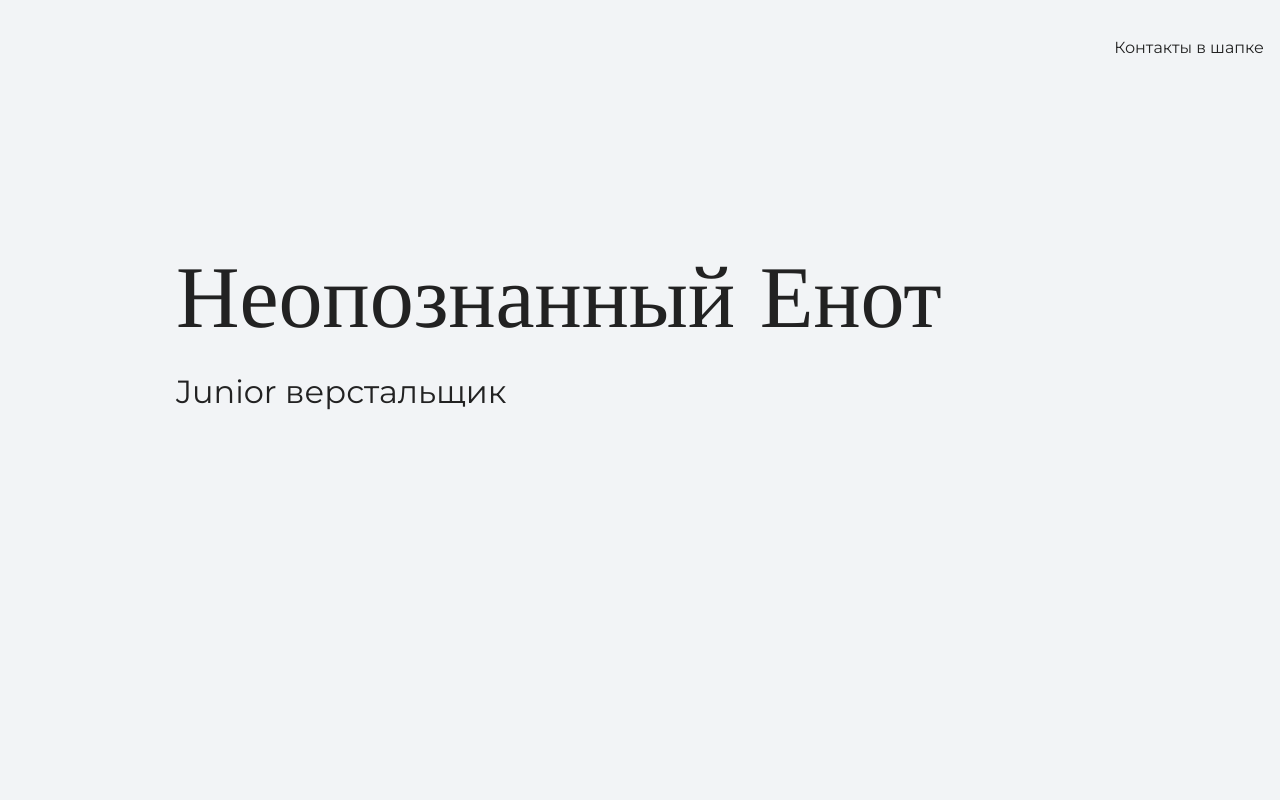
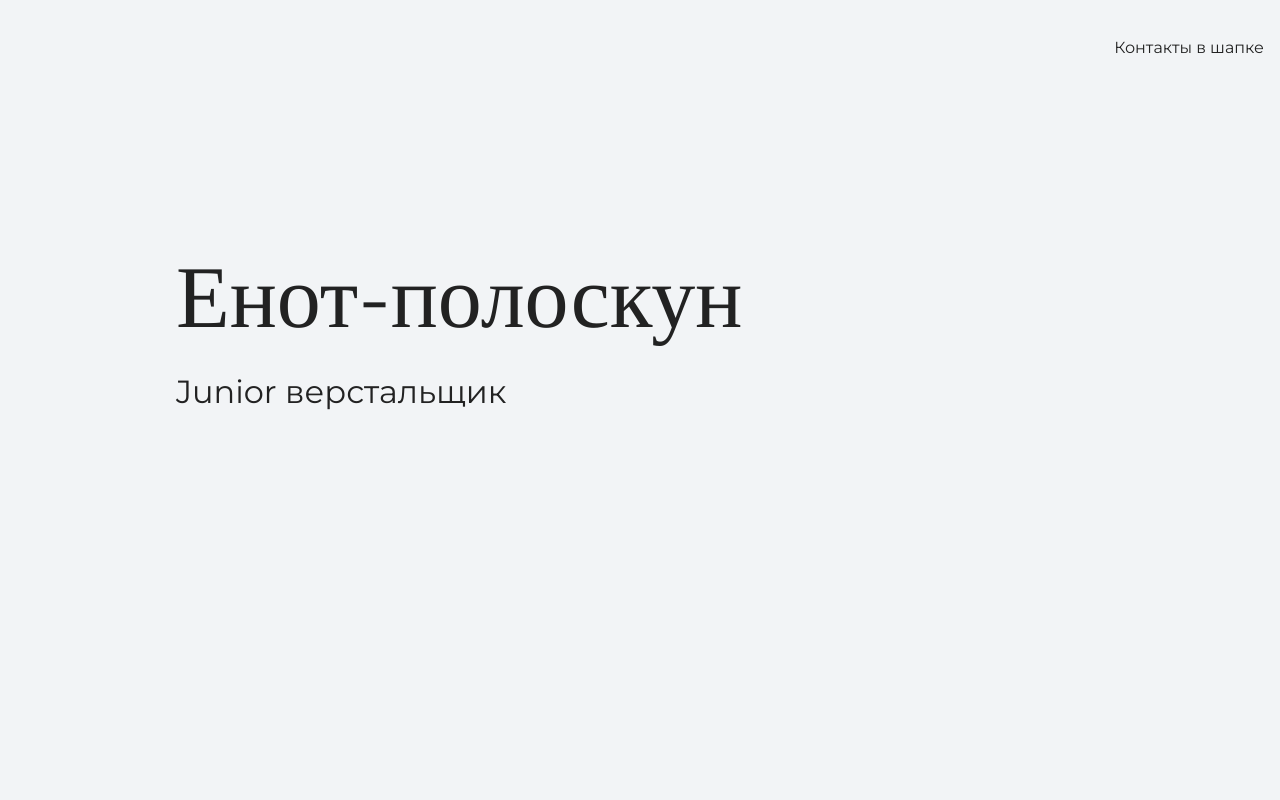
Before and after one commit to TalirT/MySite, a plain HTML site: page index.html in a window 1280 px wide. Shown: the top 800 px of the page. Drawn offline with nearby package versions, Linux system fonts and the light colour scheme.

Commit message:
Изменение текста

```diff
--- a/index.html
+++ b/index.html
@@ -15,7 +15,7 @@
     </header>
   <div class="container">
     <section class="hero-image">
-      <h1 class="heading">Неопознанный Енот</h1>
+      <h1 class="heading">Енот-полоскун</h1>
       <p>Junior верстальщик</p>
     </section>
 
```
